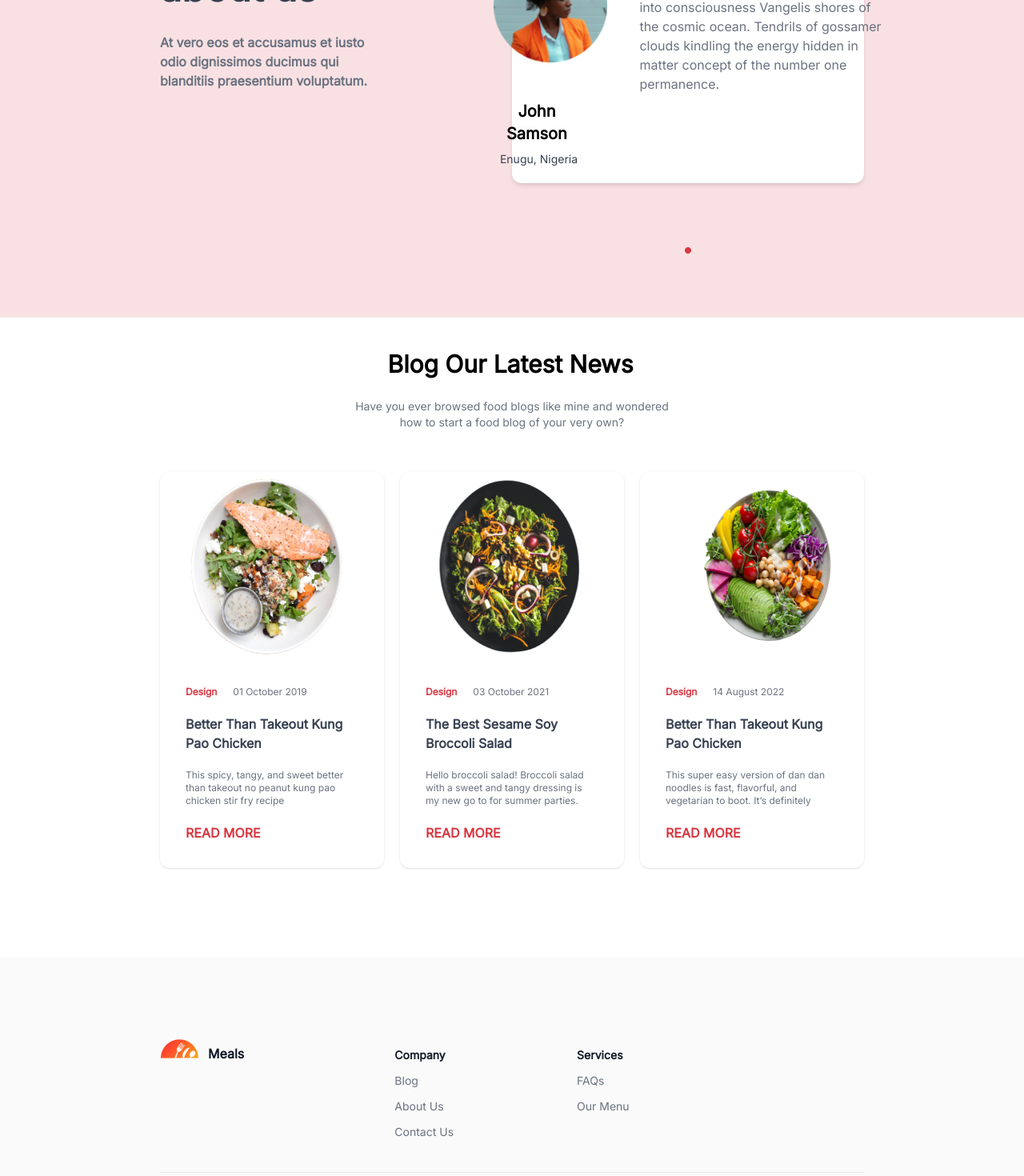
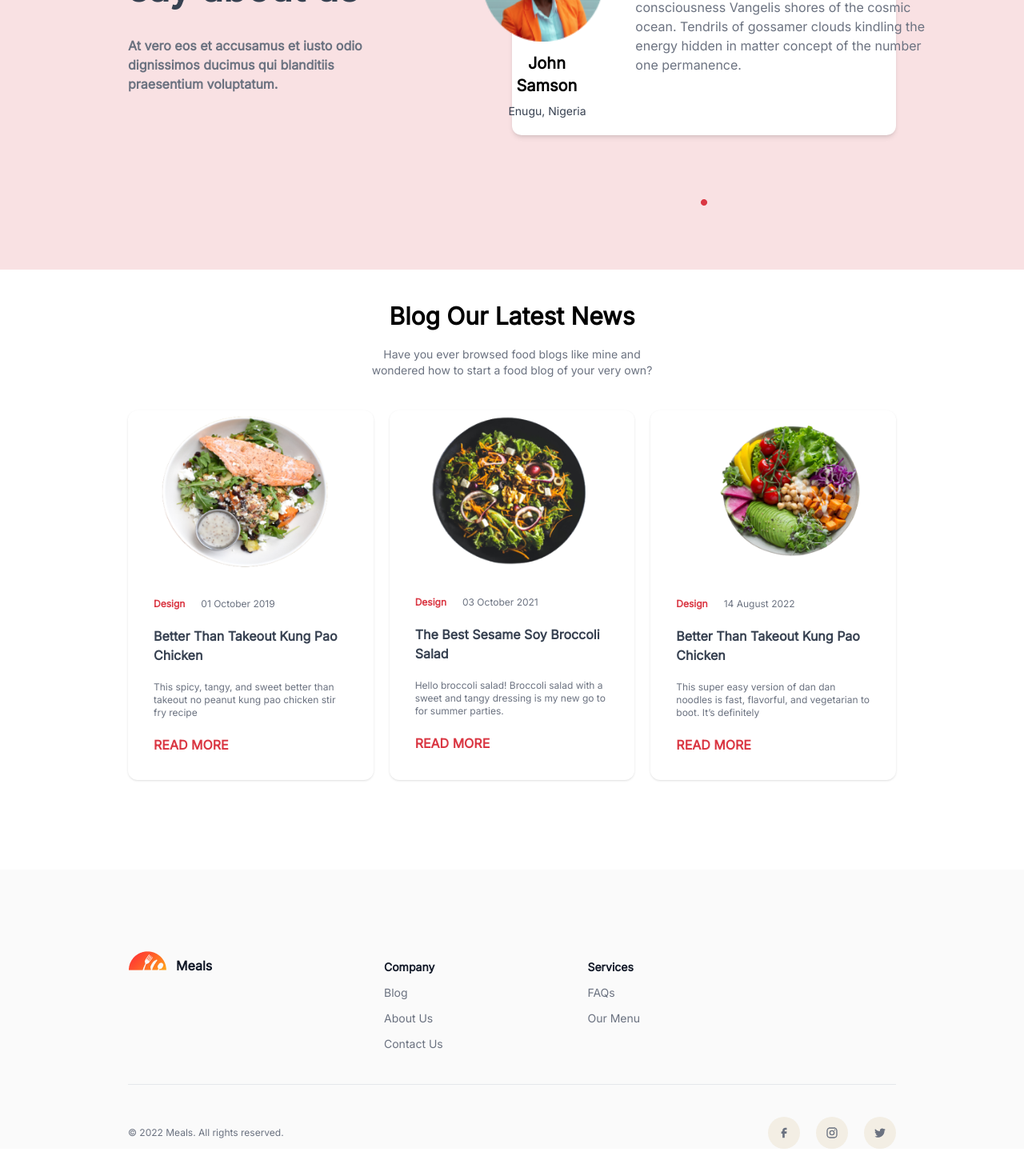
Before and after one commit to Black-Jhon/meals, a React (Create React App) app: page / in a window 1280 px wide. Shown: the part 2120-3590 px from the top of the page at 80% size. After the commit the page ends 3556 px from the top, so only its background shows below. Built offline with nearby package versions, Linux system fonts and the light colour scheme.

Commit message:
initial commit

```diff
--- a/src/components/Footer.js
+++ b/src/components/Footer.js
@@ -6,7 +6,7 @@ import {VscTwitter} from "react-icons/vsc";
 
 const Footer = () => {
     return (
-        <div className="xl:px-[200px] bg-[#fafafa]">
+        <div className="md:px-40 bg-[#fafafa]">
             <div className="xl:grid xl:grid-cols-3 my-10">
                 <div className="flex gap-3 items-center xl:mx-0 mx-5 xl:pt-0 pt-32">
                     <img src={Logo} className="" alt=""/>
@@ -39,10 +39,13 @@ const Footer = () => {
                 <div>
                     <h1 className="text-xs text-gray-500">© 2022 Meals. All rights reserved.</h1>
                 </div>
-                <div className="flex xl:space-x-5 text-gray-500">
-                    <CgFacebook className="bg-[#f3eee4] w-[50px] h-[50px] rounded-full xl:p-3 p-4 cursor-pointer"/>
-                    <RiInstagramLine className="bg-[#f3eee4] w-[50px] h-[50px] rounded-full xl:p-3 p-4 cursor-pointer"/>
-                    <VscTwitter className="bg-[#f3eee4] w-[50px] h-[50px] rounded-full xl:p-3 p-4 cursor-pointer"/>
+                <div className="flex xl:space-x-5 md:space-x-3 space-x-2 text-gray-500">
+                    <CgFacebook
+                        className="bg-[#f3eee4] xl:w-10 xl:h-10 w-12 h-12 rounded-full xl:p-3 p-4 cursor-pointer"/>
+                    <RiInstagramLine
+                        className="bg-[#f3eee4] xl:w-10 xl:h-10 w-12 h-12 rounded-full xl:p-3 p-4 cursor-pointer"/>
+                    <VscTwitter
+                        className="bg-[#f3eee4] xl:w-10 xl:h-10 w-12 h-12 rounded-full xl:p-3 p-4 cursor-pointer"/>
                 </div>
             </div>
         </div>
--- a/src/components/HeroSection.js
+++ b/src/components/HeroSection.js
@@ -8,7 +8,7 @@ const HeroSection = () => {
         <div
             className="md:px-40 md:bg-inherit bg-[#da3743] md:flex justify-between items-center py-5">
             <div className="space-y-10">
-                <h1 className="font-bold md:text-6xl md:text-gray-700 text-white xl:w-96 md:h-40 text-2xl md:ml-0 ml-5">
+                <h1 className="font-bold xl:text-6xl md:text-7xl md:text-gray-700 text-white xl:w-96 md:w-full xl:h-40 md:h-60 text-2xl md:ml-0 ml-5">
                     Delicious meals at your convenience
                 </h1>
                 <h2 className="md:text-gray-500 md:text-xl md:w-96 md:ml-0 ml-5 text-white text-sm">
@@ -26,7 +26,7 @@ const HeroSection = () => {
                            placeholder="Search for meals"/>
                 </div>
             </div>
-            <div className="relative">
+            <div className="relative xl:block md:hidden">
                 <span className="">
                     <img src={Jellof} alt="" className="rounded-full border-4 p-10 border-[#da3743]"/>
                 </span>
--- a/src/components/Navbar.js
+++ b/src/components/Navbar.js
@@ -31,7 +31,7 @@ const Navbar = () => {
                 <div className="relative search xl:flex xl:justify-center xl:items-center xl:space-x-5">
                     <BsSearch className="hidden xl:block cursor-pointer mr-5 text-xl"/>
                     <BsCart3
-                        className="cursor-pointer text-xl xl:-right-12 xl:mt-1 absolute -right-28 -top-2 xl:-top-1"/>
+                        className="cursor-pointer text-xl xl:-right-12 xl:mt-1 md:-right-80 absolute -right-28 -top-2 xl:-top-1"/>
                 </div>
 
                 <div className="hidden xl:block capitalize cursor-pointer ml-5">sign in</div>
--- a/src/components/Newsletter.js
+++ b/src/components/Newsletter.js
@@ -26,14 +26,14 @@ const Newsletter = () => {
     ];
 
     return (
-        <div className="xl:px-[200px]">
+        <div className="md:px-40">
 
             <div className="flex justify-center mt-10 m-auto">
                 <div>
-                    <h1 className="xl:w-[361px] xl:h-[45px] w-[233px] h-[32px] ml-16 text-lg text-center xl:ml-7 mb-4 xl:text-3xl font-bold">
+                    <h1 className="xl:w-80 xl:h-10 w-60 h-5 ml-10 text-lg text-center xl:ml-8 mb-4 xl:text-3xl font-bold">
                         Blog Our Latest News
                     </h1>
-                    <p className="xl:w-[420.99px] xl:h-[52px] w-[343px] h-[44px] text-center text-sm text-gray-500">
+                    <p className="xl:w-96 xl:h-10 w-80 h-10 text-center text-sm text-gray-500">
                         Have you ever browsed food blogs like mine and wondered how to start a food blog of your very
                         own?
                     </p>
@@ -44,7 +44,7 @@ const Newsletter = () => {
                 {news.map((e) => {
                     return (
                         <div className="shadow rounded-xl">
-                            <img src={e.img} alt="" className="w-[355.61px] h-[235px] m-auto"/>
+                            <img src={e.img} alt="" className="m-auto"/>
                             <div className="p-8">
                                 <div className="flex gap-5 mb-5">
                                     <p className="capitalize text-[#da3743] font-bold text-xs">design</p>
--- a/src/components/Sidebar.jsx
+++ b/src/components/Sidebar.js
@@ -27,18 +27,18 @@ const Sidebar = () => {
                     showSidebar ? "translate-x-0 " : "translate-x-full"
                 }`}>
                 <div className="mt-20 text-black -ml-16">
-                    <div className="flex gap-5">
+                    <div className="flex items-center gap-5">
                         <button
-                            className="bg-[#DA3743] px-4 py-4 rounded-full capitalize cursor-pointer text-white font-mono outline-none">
+                            className="bg-[#DA3743] md:px-10 md:py-7 px-4 py-4 rounded-full capitalize cursor-pointer text-white font-mono outline-none">
                             create account
                         </button>
                         <button
-                            className="border border-[#DA3743] px-4 py-3 rounded-full capitalize cursor-pointer font-mono outline-none">
+                            className="border border-[#DA3743] md:px-10 md:py-7 px-4 py-3 rounded-full capitalize cursor-pointer font-mono outline-none">
                             sign in
                         </button>
                     </div>
 
-                    <div className="mt-10 flex-col items-start items-center space-y-10 -ml-52">
+                    <div className="mt-10 flex-col items-start space-y-10 md:-ml-[40rem] -ml-52">
                         <span
                             className="flex justify-center items-center gap-5">
                             <img src={Vec1} alt=""/>
--- a/src/components/Testimonials.js
+++ b/src/components/Testimonials.js
@@ -6,32 +6,34 @@ import Active from "../images/Active.png";
 
 const Testimonials = () => {
     return (
-        <div className="xl:px-[200px] bg-[#f9e1e3] grid xl:grid-cols-2">
-            <div className="xl:mt-20">
-                <h1 className="xl:w-[360px] xl:h-[156px] w-[270px] h-[64px] xl:mx-0 mx-5 text-xl xl:mt-0 mt-10 xl:text-5xl text-gray-700 mb-5 font-bold">
+        <div className="xl:px-40 md:px-5 bg-[#f9e1e3] grid md:grid-cols-2">
+            <div className="md:mt-20">
+                <h1 className="xl:w-80 xl:h-40 md:mx-0 mx-5 text-xl md:mt-0 mt-10 xl:text-5xl md:text-3xl text-3xl text-gray-700 mb-5 font-bold">
                     What our customers say about us
                 </h1>
-                <h3 className="xl:w-[286px] xl:h-[78px] w-[280px] h-[38px] xl:mb-0 mb-28 xl:mx-0 mx-5 font-bold text-gray-500">
+                <h3 className="w-80 md:h-20 h-10 xl:mb-0 mb-28 font-bold text-gray-500 md:mx-0 mx-5">
                     At vero eos et accusamus et iusto odio dignissimos ducimus qui blanditiis praesentium voluptatum.
                 </h3>
             </div>
 
             <div>
                 <div
-                    className="flex rounded-xl shadow-md bg-white xl:p-5 px-4 pt-4 pb-10 xl:mt-16 justify-center xl:w-full xl:h-[380px] w-[325px] h-[174px] xl:mx-0 mx-5">
+                    className="flex rounded-xl shadow-md bg-white md:p-5 px-4 pt-4 pb-10 md:mt-16 justify-center xl:w-full xl:h-80 md:w-80 md:h-48 md:mx-0 mx-5">
                     <div className="xl:flex grid xl:gap-10">
                         <div className="flex xl:flex-col xl:gap-0 gap-5">
-                            <img src={Lady} className="xl:w-40 xl:h-full w-[48px] h-[48px] object-contain" alt=""/>
+                            <img src={Lady} className="xl:w-40 xl:h-full w-10 h-10 object-contain" alt=""/>
                             <div>
-                                <p className="text-center xl:w-[84px] xl:h-[64px] xl:ml-3 xl:text-xl font-bold xl:-mt-5">John
-                                    Samson</p>
-                                <p className="whitespace-nowrap xl:ml-2 xl:text-sm text-xs ml-3 text-gray-700">Enugu,
-                                    Nigeria</p>
+                                <p className="text-center xl:w-20 xl:h-16 xl:ml-10 xl:text-xl font-bold xl:-mt-5">
+                                    John Samson
+                                </p>
+                                <p className="whitespace-nowrap xl:ml-8 xl:text-sm text-xs ml-3 text-gray-700">
+                                    Enugu, Nigeria
+                                </p>
                             </div>
                         </div>
 
                         <div
-                            className="xl:mt-20 xl:w-[341px] xl:h-[174px] w-[269px] h-[59px] xl:text-base text-xs text-gray-500">
+                            className="xl:mt-20 xl:w-96 xl:h-20 h-20 mt-4 xl:text-base text-xs text-gray-500">
                             White dwarf a still more glorious dawn awaits tingling of the spine emerged into
                             consciousness Vangelis shores of the cosmic ocean. Tendrils of gossamer clouds kindling the
                             energy hidden
@@ -40,7 +42,7 @@ const Testimonials = () => {
                     </div>
 
                     <div>
-                        <img src={QuoteIcon} className="xl:w-[24px] xl:h-[24px] w-[100px] h-[12.67px]" alt=""/>
+                        <img src={QuoteIcon} className="xl:w-full xl:h-5 w-20 h-3" alt=""/>
                     </div>
                 </div>
 
```
